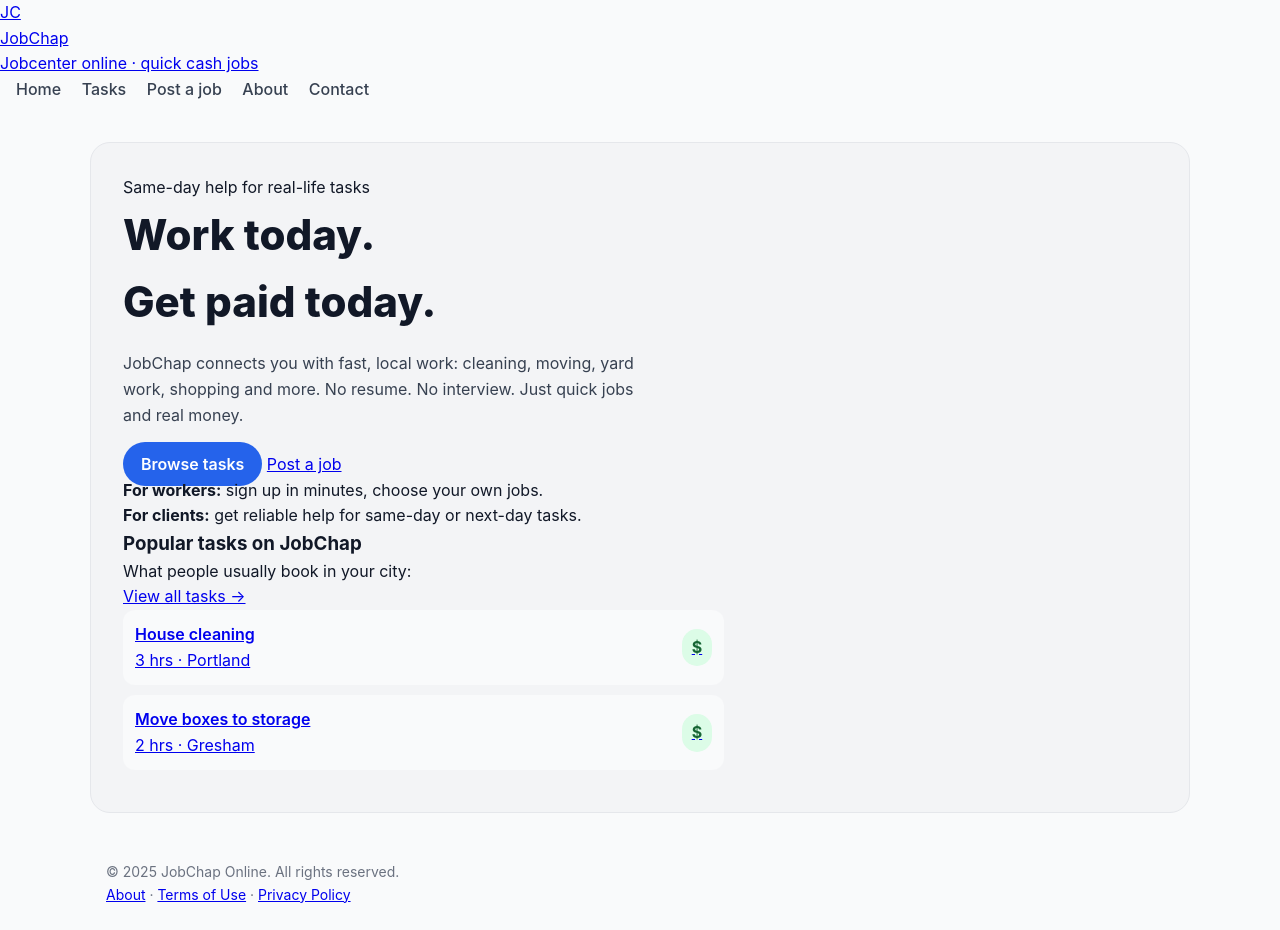
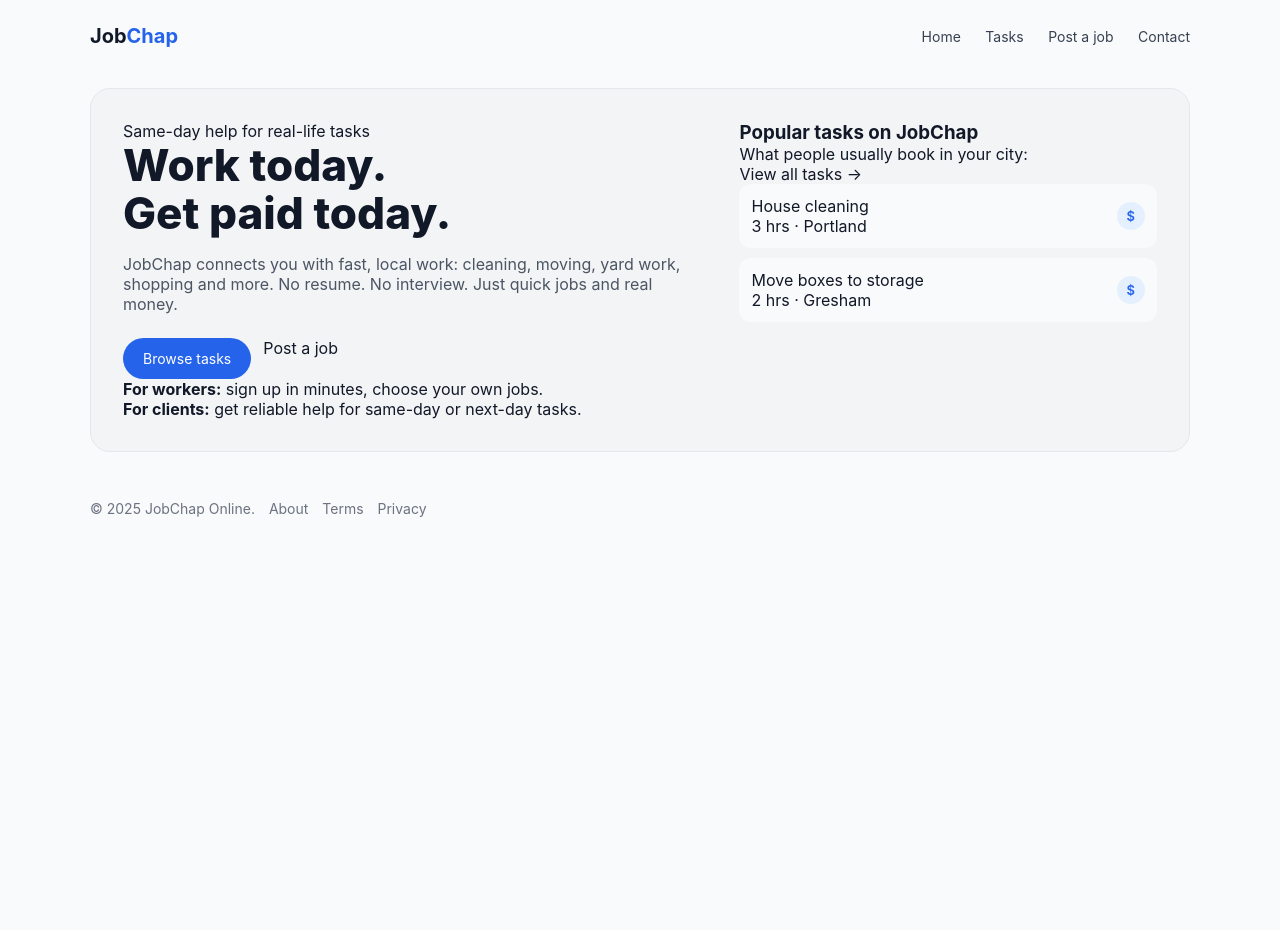
Before and after one commit to channo2025/Fastwork, a FastAPI app: page / in a window 1280 px wide. After the commit the page ends 517 px from the top, so only its background shows below. Run offline with FastAPI, Linux system fonts and the light colour scheme.

Commit message:
Full hero redesign with integrated popular tasks

```diff
--- a/static/style.css
+++ b/static/style.css
@@ -1,3 +1,4 @@
+/* RESET */
 * {
   box-sizing: border-box;
   margin: 0;
@@ -6,111 +7,124 @@
 
 body {
   font-family: -apple-system, BlinkMacSystemFont, "Segoe UI",
-               Roboto, Helvetica, Arial, sans-serif;
+    Inter, Roboto, Helvetica, Arial, sans-serif;
   background: #f9fafb;
   color: #111827;
-  line-height: 1.6;
 }
 
-/* ---------- HEADER ---------- */
+/* LINKS */
+a {
+  text-decoration: none;
+  color: inherit;
+}
+
+/* HEADER */
 .header {
   max-width: 1100px;
   margin: 24px auto;
-  padding: 0 16px;
   display: flex;
   justify-content: space-between;
   align-items: center;
 }
 
-.nav a {
-  margin-left: 16px;
-  text-decoration: none;
-  color: #374151;
-  font-weight: 500;
+.logo {
+  font-weight: 700;
+  font-size: 20px;
 }
 
-.nav a:hover {
-  text-decoration: underline;
+.logo span {
+  color: #2563eb;
 }
 
-/* ---------- HERO CARD ---------- */
+.nav a {
+  margin-left: 20px;
+  font-size: 14px;
+  color: #374151;
+}
+
+/* HERO CARD */
 .hero-card {
-  max-width: 1100px;
-  margin: 40px auto;
-  padding: 32px;
   background: #f3f4f6;
   border: 1px solid #e5e7eb;
   border-radius: 20px;
+  padding: 32px;
+  max-width: 1100px;
+  margin: 40px auto;
+}
 
+.hero-grid {
   display: grid;
-  grid-template-columns: 1.2fr 0.8fr;
+  grid-template-columns: 1.4fr 1fr;
   gap: 32px;
 }
 
-.hero-badge {
+/* HERO LEFT */
+.badge {
   display: inline-block;
   background: #e5f0ff;
   color: #2563eb;
-  font-size: 14px;
+  font-size: 12px;
   padding: 6px 12px;
   border-radius: 999px;
   margin-bottom: 16px;
 }
 
 .hero-title {
-  font-size: 42px;
+  font-size: 44px;
   font-weight: 800;
+  line-height: 1.1;
   margin-bottom: 16px;
 }
 
 .hero-text {
-  color: #374151;
+  font-size: 16px;
+  color: #4b5563;
   margin-bottom: 24px;
-  max-width: 520px;
 }
 
-.hero-buttons {
+.hero-actions {
   display: flex;
   gap: 12px;
-  margin-bottom: 16px;
 }
 
 .btn-primary {
   background: #2563eb;
   color: white;
-  padding: 12px 18px;
+  padding: 12px 20px;
   border-radius: 999px;
-  text-decoration: none;
-  font-weight: 600;
+  font-size: 14px;
 }
 
 .btn-secondary {
   border: 1px solid #d1d5db;
-  padding: 12px 18px;
+  padding: 12px 20px;
   border-radius: 999px;
-  text-decoration: none;
-  color: #111827;
+  font-size: 14px;
+  background: white;
+}
+
+/* HERO RIGHT - TASKS */
+.tasks-box {
+  background: white;
+  border: 1px solid #e5e7eb;
+  border-radius: 16px;
+  padding: 20px;
+}
+
+.tasks-header {
+  display: flex;
+  justify-content: space-between;
+  margin-bottom: 12px;
+}
+
+.tasks-header h3 {
+  font-size: 14px;
   font-weight: 600;
 }
 
-/* ---------- POPULAR TASKS ---------- */
-.popular-box {
-  background: white;
-  border-radius: 16px;
-  padding: 20px;
-  border: 1px solid #e5e7eb;
-}
-
-.popular-header {
-  display: flex;
-  justify-content: space-between;
-  align-items: center;
-  margin-bottom: 16px;
-}
-
-.popular-header h3 {
-  font-size: 16px;
-  font-weight: 700;
+.tasks-header a {
+  font-size: 12px;
+  color: #2563eb;
 }
 
 .task-mini {
@@ -123,28 +137,34 @@ body {
   margin-bottom: 10px;
 }
 
-.task-mini-title {
+.task-mini h4 {
+  font-size: 14px;
   font-weight: 600;
 }
 
-.task-mini-sub {
-  font-size: 13px;
+.task-mini p {
+  font-size: 12px;
   color: #6b7280;
 }
 
 .task-mini-price {
-  background: #dcfce7;
-  color: #166534;
+  background: #e5f0ff;
+  color: #2563eb;
   padding: 6px 10px;
   border-radius: 999px;
-  font-weight: 700;
+  font-size: 13px;
+  font-weight: 600;
 }
 
-/* ---------- FOOTER ---------- */
+/* FOOTER */
 .footer {
   max-width: 1100px;
   margin: 48px auto 24px;
-  padding: 0 16px;
   font-size: 14px;
   color: #6b7280;
 }
+
+.footer a {
+  margin-left: 10px;
+  color: #6b7280;
+}
--- a/templates/base.html
+++ b/templates/base.html
@@ -1,52 +1,29 @@
-<!doctype html>
+<!DOCTYPE html>
 <html lang="en">
 <head>
-  <meta charset="utf-8" />
-  <meta name="viewport" content="width=device-width,initial-scale=1" />
-  <title>JobChap</title>
-
-  <!-- Police -->
-  <link rel="preconnect" href="https://fonts.googleapis.com">
-  <link rel="preconnect" href="https://fonts.gstatic.com" crossorigin>
-  <link href="https://fonts.googleapis.com/css2?family=Inter:wght@400;600;700;800&display=swap" rel="stylesheet">
-
-  <link rel="stylesheet" href="/static/style.css" />
+  <meta charset="UTF-8" />
+  <title>JobChap – Quick cash jobs</title>
+  <link rel="stylesheet" href="/static/style.css">
 </head>
 <body>
 
-  <header class="topbar">
-    <div class="container topbar-inner">
-      <a class="brand" href="/">
-        <div class="logo-badge">JC</div>
-        <div class="brand-text">
-          <div class="brand-name">JobChap</div>
-          <div class="brand-sub">Jobcenter online · quick cash jobs</div>
-        </div>
-      </a>
-
-      <nav class="nav">
-        <a href="/">Home</a>
-        <a href="/tasks">Tasks</a>
-        <a class="pill" href="/post-job">Post a job</a>
-        <a href="/about">About</a>
-        <a href="/contact">Contact</a>
-      </nav>
-    </div>
+  <header class="header">
+    <div class="logo">Job<span>Chap</span></div>
+    <nav class="nav">
+      <a href="/">Home</a>
+      <a href="/tasks">Tasks</a>
+      <a href="#">Post a job</a>
+      <a href="#">Contact</a>
+    </nav>
   </header>
 
-  <main class="container">
-    {% block content %}{% endblock %}
-  </main>
+  {% block content %}{% endblock %}
 
   <footer class="footer">
-    <div class="container footer-inner">
-      <div>© 2025 JobChap Online. All rights reserved.</div>
-      <div class="footer-links">
-        <a href="/about">About</a> ·
-        <a href="/terms">Terms of Use</a> ·
-        <a href="/privacy">Privacy Policy</a>
-      </div>
-    </div>
+    © 2025 JobChap Online.
+    <a href="#">About</a>
+    <a href="#">Terms</a>
+    <a href="#">Privacy</a>
   </footer>
 
 </body>
```
Also changed, not shown: templates/index.html (+14 -19 lines).
